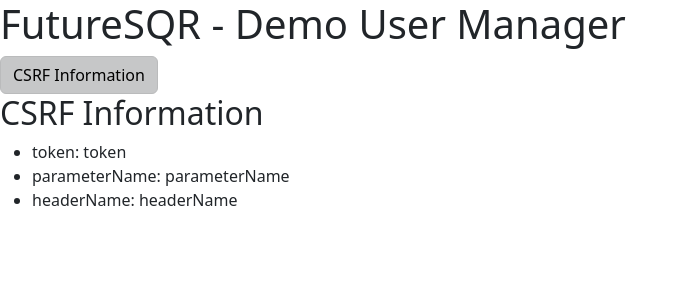
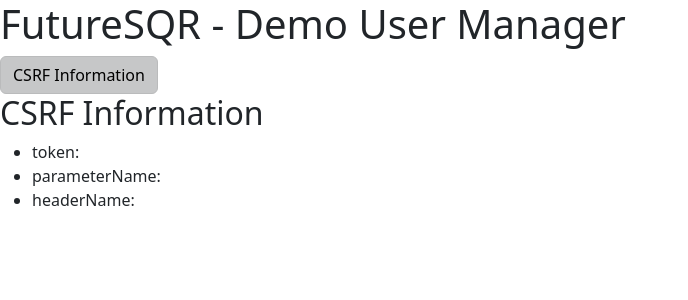
Before and after one commit to rbreunung/FutureSQR-DemoUserManager, an Angular app: page /csrf-information in a window 1280 px wide. Shown: the top 300 px of the page, without its empty margins (0-688 px from the left). Built offline with nearby package versions, Linux system fonts and the light colour scheme; no server answers.

Commit message:
http client running

```diff
--- a/src/app/app.module.ts
+++ b/src/app/app.module.ts
@@ -4,6 +4,7 @@ import { BrowserModule } from '@angular/platform-browser';
 import { AppComponent } from './app.component';
 import { CsrfInformationComponent } from './csrf-information/csrf-information.component';
 import { AppRoutingModule } from './app-routing.module';
+import { HttpClientModule } from '@angular/common/http';
 
 @NgModule({
   declarations: [
@@ -12,7 +13,8 @@ import { AppRoutingModule } from './app-routing.module';
   ],
   imports: [
     BrowserModule,
-    AppRoutingModule
+    AppRoutingModule,
+    HttpClientModule
   ],
   providers: [],
   bootstrap: [AppComponent]
--- a/src/app/csrf.service.ts
+++ b/src/app/csrf.service.ts
@@ -1,15 +1,20 @@
 import { Injectable } from '@angular/core';
 import { CsrfToken } from './csrf';
-import { Observable, of } from 'rxjs';
+import { first, Observable, of } from 'rxjs';
+import { HttpClient, HttpHeaders } from '@angular/common/http';
 
 @Injectable({
   providedIn: 'root'
 })
 export class CsrfService {
 
-  constructor() { }
+  constructor(private http: HttpClient) { }
+
+  getCsrfTokenDemo(): Observable<CsrfToken> {
+    return of({ token: "token", parameterName: "parameterName", headerName: "headerName" });
+  }
 
   getCsrfToken(): Observable<CsrfToken> {
-    return of({ token: "token", parameterName: "parameterName", headerName: "headerName" });
+    return this.http.get<CsrfToken>("/rest/login/csrf", {}).pipe(first());
   }
 }
```
